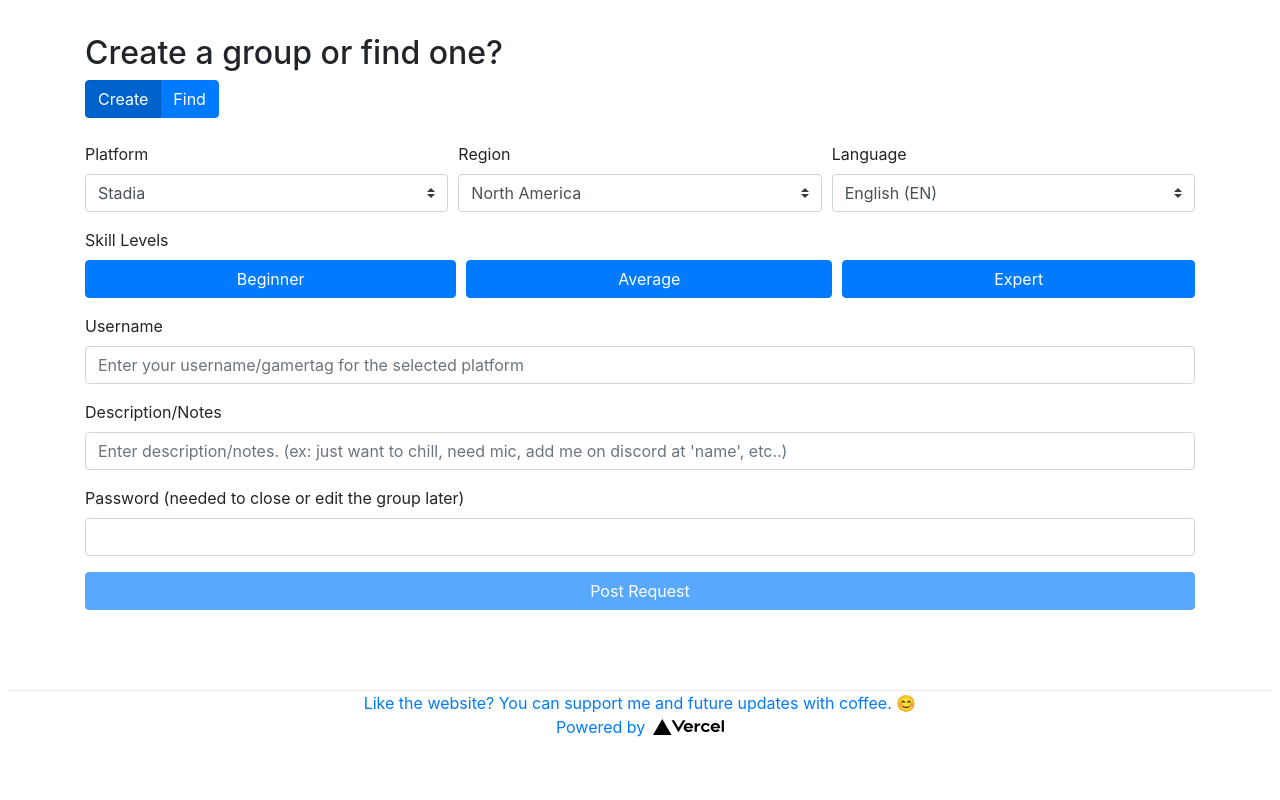
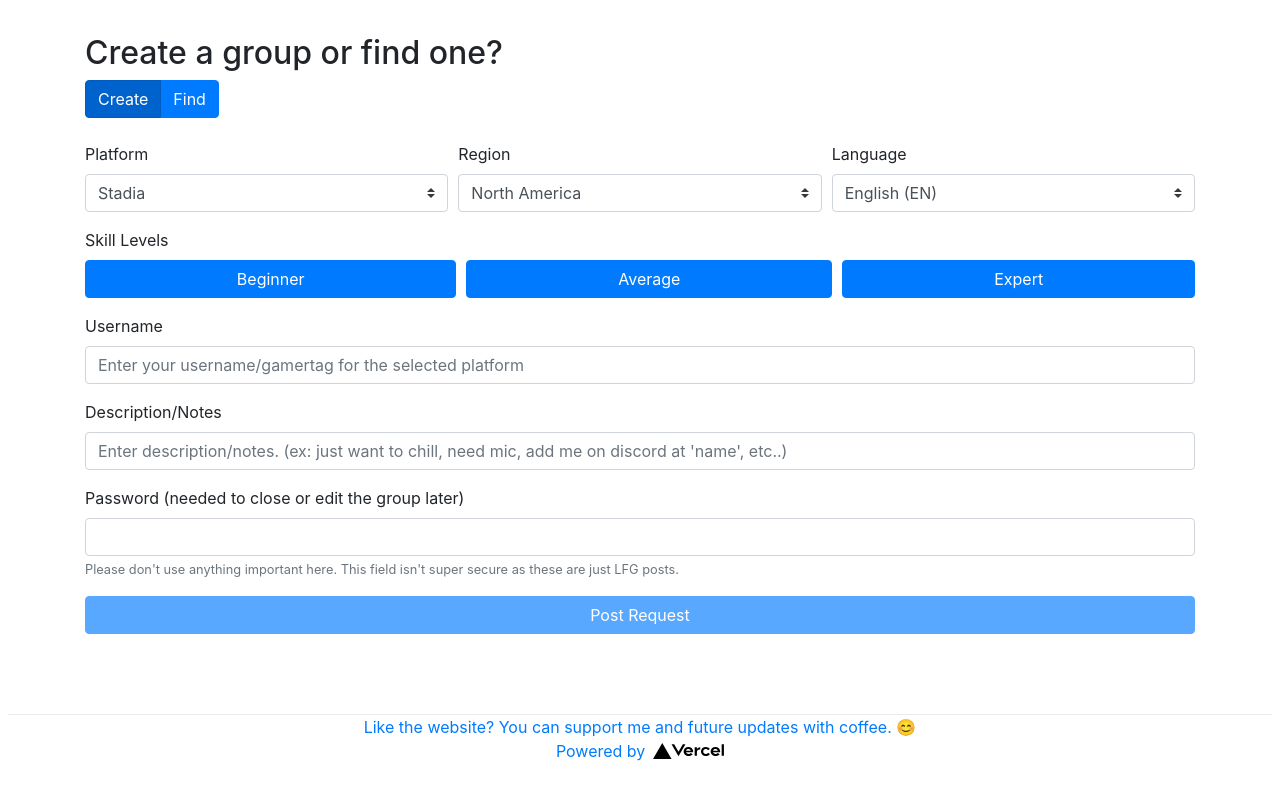
Before and after one commit to darionmh/slfg, a Next.js app: page / in a window 1280 px wide. Shown: the part 478-1278 px from the top of the page. Built offline with nearby package versions, Linux system fonts and the light colour scheme.

Commit message:
added password disclaimer

```diff
--- a/components/createGroup.js
+++ b/components/createGroup.js
@@ -93,6 +93,9 @@ export default function CreateGroup({ activeGame }) {
                 <Form.Group>
                     <Form.Label>Password (needed to close or edit the group later)</Form.Label>
                     <Form.Control required type="password" onChange={(e) => setPassword(e.target.value)} value={password} />
+                    <Form.Text className="text-muted">
+                        Please don't use anything important here. This field isn't super secure as these are just LFG posts.
+                    </Form.Text>
                 </Form.Group>
                 <Button block type="submit" disabled={posting || !activeGame}>{posting ? 'Posting...' : posted ? 'Posted!' : 'Post Request'}</Button>
             </Form>
```
